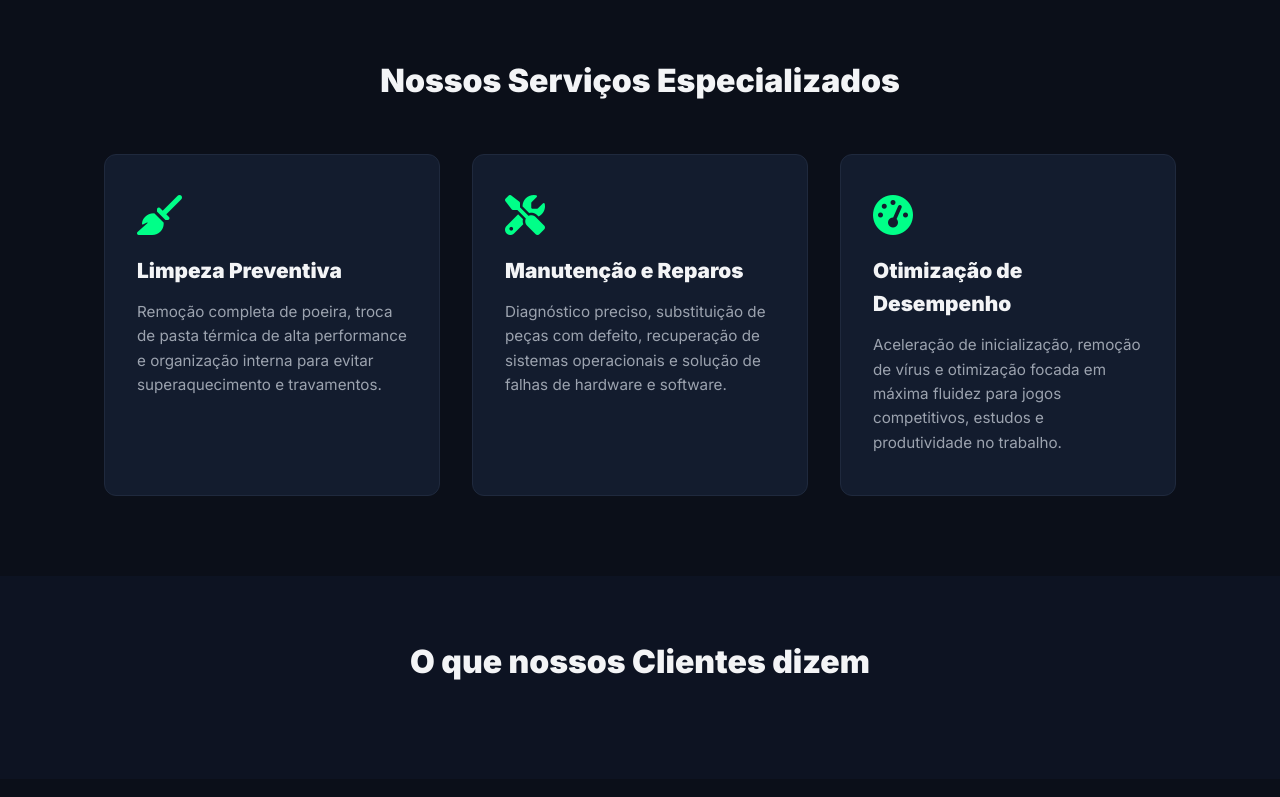
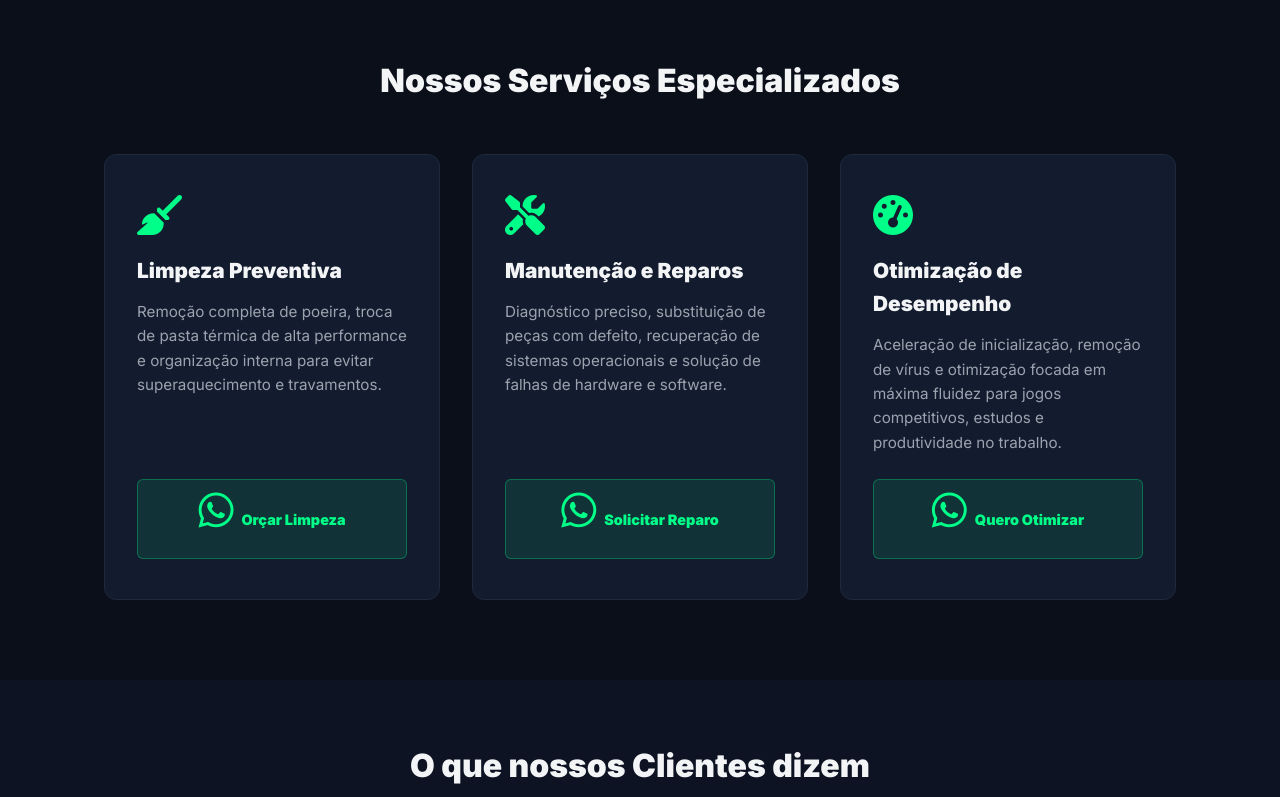
Before and after one commit to netoinfo2023/netoinfo-site, a plain HTML site: page index.html in a window 1280 px wide. Shown: the part 574-1371 px from the top of the page. Drawn offline with Linux system fonts and the light colour scheme.

Commit message:
Add files via upload

```diff
--- a/index.html
+++ b/index.html
@@ -127,6 +127,9 @@
             border-radius: 12px;
             padding: 2.5rem 2rem;
             transition: transform 0.3s, border-color 0.3s;
+            display: flex;
+            flex-direction: column;
+            justify-content: space-between;
         }
         .service-card:hover {
             transform: translateY(-5px);
@@ -144,6 +147,26 @@
         .service-card p {
             color: var(--text-muted);
             font-size: 0.95rem;
+            margin-bottom: 1.5rem;
+        }
+        .btn-card-whatsapp {
+            display: inline-flex;
+            align-items: center;
+            justify-content: center;
+            gap: 8px;
+            background: rgba(0,255,136,0.1);
+            color: var(--accent-color);
+            border: 1px solid rgba(0,255,136,0.3);
+            padding: 0.6rem 1rem;
+            border-radius: 6px;
+            font-weight: 600;
+            text-decoration: none;
+            font-size: 0.9rem;
+            transition: all 0.3s;
+        }
+        .btn-card-whatsapp:hover {
+            background: var(--accent-color);
+            color: #000;
         }
         .reviews-section {
             padding: 60px 5%;
@@ -263,24 +286,39 @@
         </a>
     </section>
 
-    <!-- Seção de Serviços -->
+    <!-- Seção de Serviços com Orçamento Direto -->
     <section id="services" class="services">
         <h2 class="section-title">Nossos Serviços Especializados</h2>
         <div class="services-grid">
             <div class="service-card">
+                <div>
                     <i class="fas fa-broom"></i>
                     <h3>Limpeza Preventiva</h3>
                     <p>Remoção completa de poeira, troca de pasta térmica de alta performance e organização interna para evitar superaquecimento e travamentos.</p>
                 </div>
+                <a href="https://wa.me/5519992277087?text=Olá!%20Gostaria%20de%20saber%20mais%20sobre%20o%20serviço%20de%20Limpeza%20Preventiva." class="btn-card-whatsapp" target="_blank">
+                    <i class="fab fa-whatsapp"></i> Orçar Limpeza
+                </a>
+            </div>
             <div class="service-card">
+                <div>
                     <i class="fas fa-tools"></i>
                     <h3>Manutenção e Reparos</h3>
                     <p>Diagnóstico preciso, substituição de peças com defeito, recuperação de sistemas operacionais e solução de falhas de hardware e software.</p>
                 </div>
+                <a href="https://wa.me/5519992277087?text=Olá!%20Preciso%20de%20ajuda%20com%20Manutenção%20e%20Reparos%20no%20meu%20computador." class="btn-card-whatsapp" target="_blank">
+                    <i class="fab fa-whatsapp"></i> Solicitar Reparo
+                </a>
+            </div>
             <div class="service-card">
+                <div>
                     <i class="fas fa-tachometer-alt"></i>
                     <h3>Otimização de Desempenho</h3>
                     <p>Aceleração de inicialização, remoção de vírus e otimização focada em máxima fluidez para jogos competitivos, estudos e produtividade no trabalho.</p>
+                </div>
+                <a href="https://wa.me/5519992277087?text=Olá!%20Gostaria%20de%20otimizar%20o%20desempenho%20do%20meu%20PC/Notebook." class="btn-card-whatsapp" target="_blank">
+                    <i class="fab fa-whatsapp"></i> Quero Otimizar
+                </a>
             </div>
         </div>
     </section>
```
Lines whose indentation alone changed are shown as unchanged.
